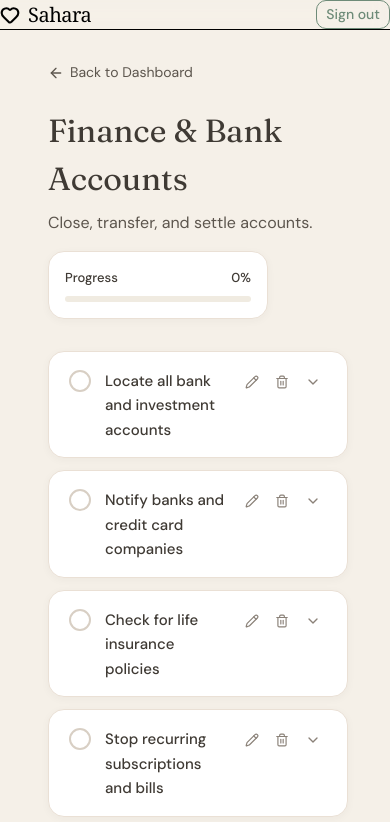
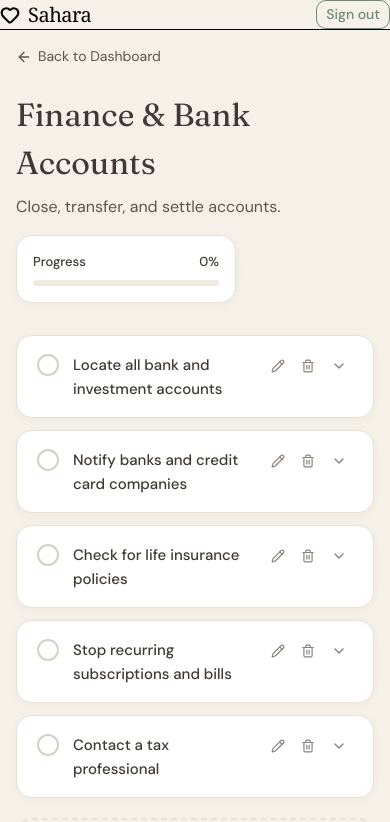
Before and after one commit to rakshasingh17/Sahara, a React (Vite) app in the folder frontend/: page /checklist/finance-bank-accounts in a window 390 px wide. Shown: the top 822 px of the page. Built offline with nearby package versions, Linux system fonts and the light colour scheme; no server answers; sample sign-in values are in the browser's storage; a web font is replaced by a local one.

Commit message:
fix: better mobile padding on checklist

```diff
--- a/frontend/src/pages/Checklist.jsx
+++ b/frontend/src/pages/Checklist.jsx
@@ -135,7 +135,7 @@ export default function Checklist() {
   }
 
   return (
-    <div style={{ maxWidth: '1200px', margin: '0 auto', padding: '32px 48px', width: '100%' }}>
+    <div style={{ maxWidth: '1200px', margin: '0 auto', padding: 'clamp(16px, 4vw, 48px)', width: '100%' }}>
       {/* Back link */}
       <Link to="/dashboard" style={{ display: 'inline-flex', alignItems: 'center', gap: '6px', fontFamily: "'DM Sans', sans-serif", fontSize: '14px', color: '#5C554D', textDecoration: 'none', marginBottom: '24px' }}>
         <ArrowLeft style={{ width: '16px', height: '16px' }} />
```
